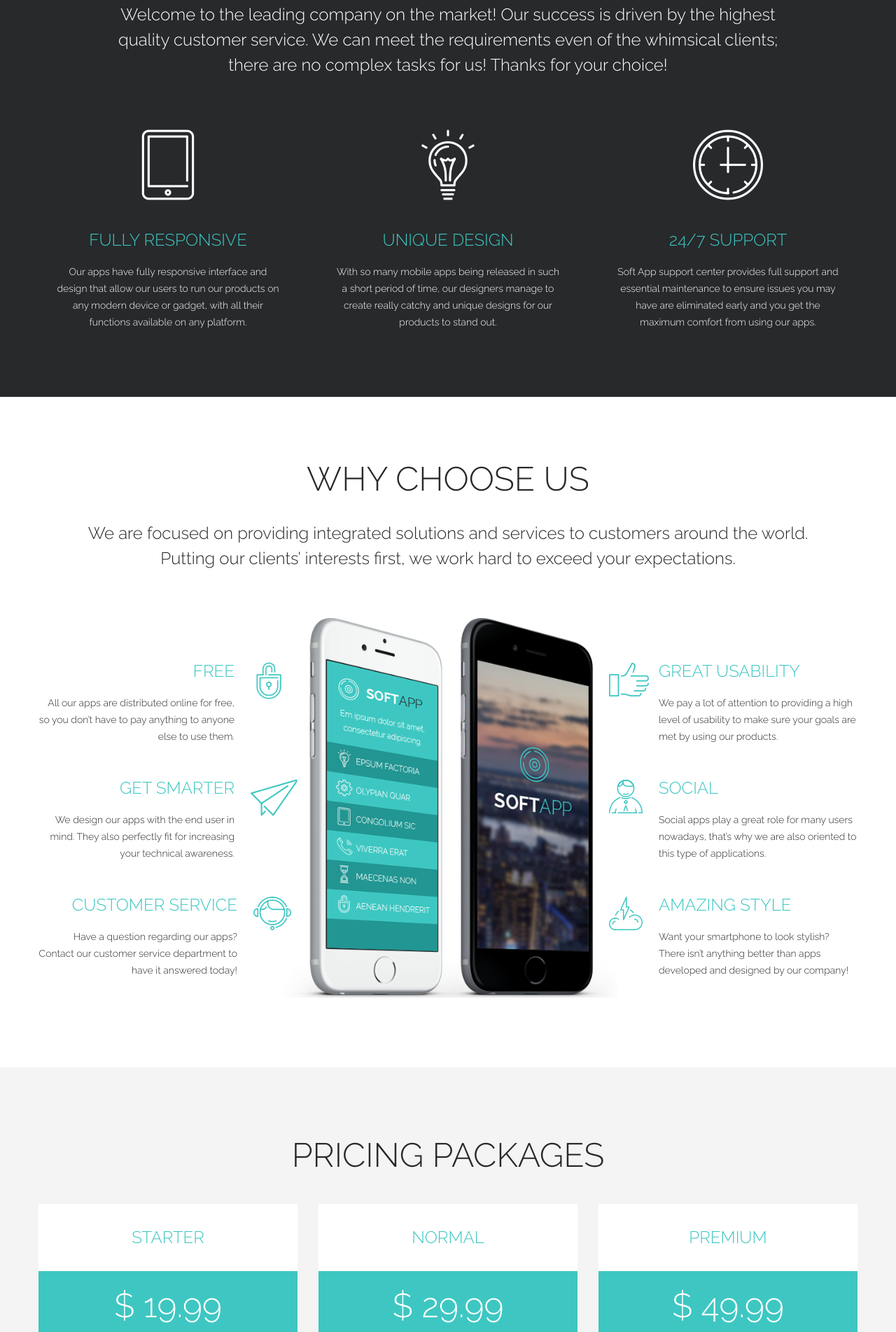
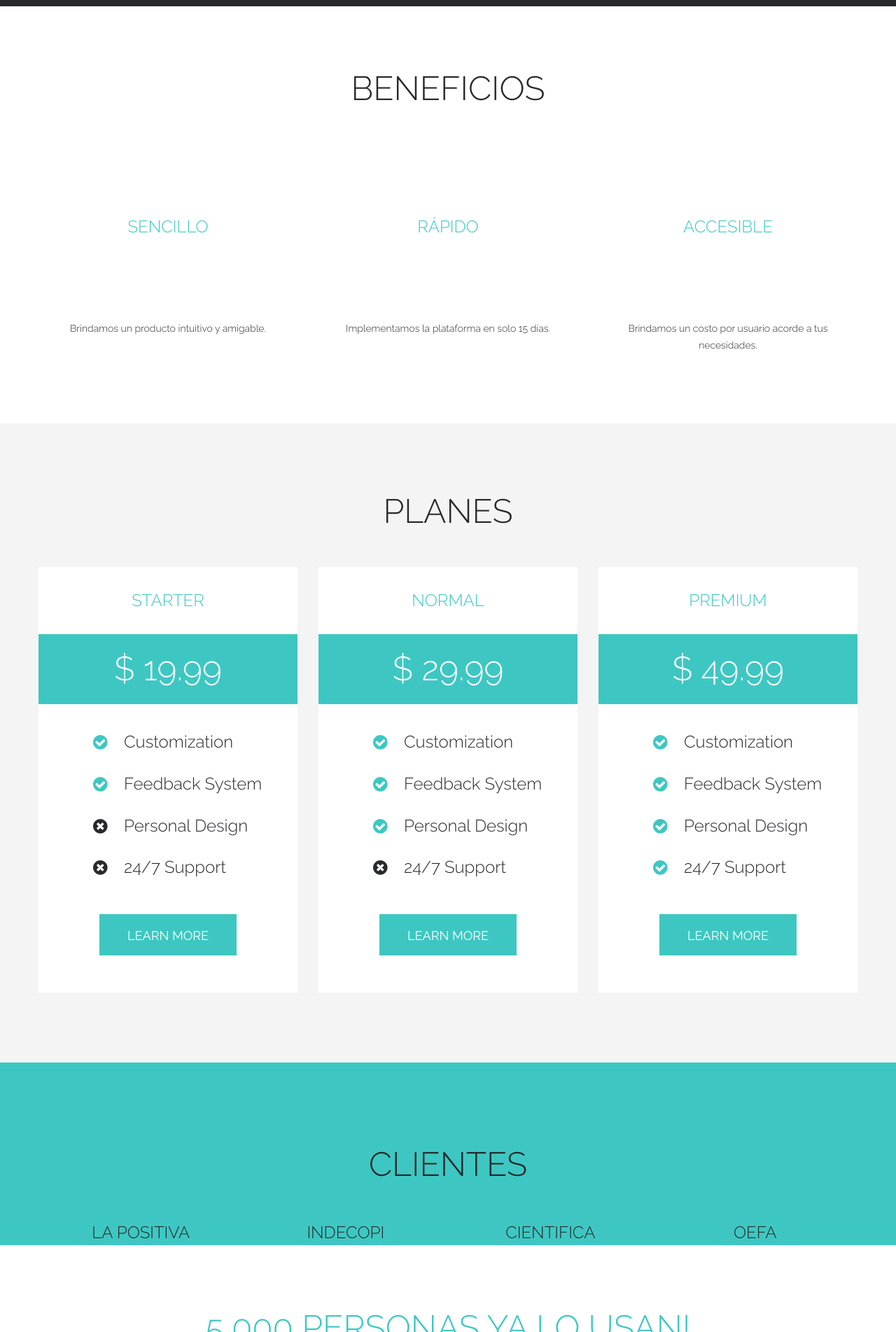
Before and after one commit to allisonfrias/knowmady, a plain HTML site: page index.html in a window 1280 px wide. Shown: the part 897-2800 px from the top of the page at 70% size. Drawn offline with Linux system fonts and the light colour scheme; a script that the page names is missing.

Commit message:
making changes

```diff
--- a/index.html
+++ b/index.html
@@ -2,7 +2,7 @@
 <html lang="en" class="wide wow-animation">
   <head>
     <!-- Site Title-->
-    <title>Home</title>
+    <title>Knowmady</title>
     <meta name="format-detection" content="telephone=no">
     <meta name="viewport" content="width=device-width, height=device-height, initial-scale=1.0, maximum-scale=1.0, user-scalable=0">
     <meta http-equiv="X-UA-Compatible" content="IE=edge">
@@ -30,13 +30,16 @@
                 <!-- RD Navbar Toggle-->
                 <button data-rd-navbar-toggle=".rd-navbar-nav-wrap" class="rd-navbar-toggle"><span></span></button>
                 <!-- RD Navbar Brand--><a href="index.html" class="rd-navbar-brand">
-                  <div class="brand-logo"><span class="icon icon-lg icon-primary fl-puppets-disc33"></span></div>
+                  <div class="brand-logo">
+                    <img src="" alt="">
+                    <!--<span class="icon icon-lg icon-primary fl-puppets-disc33"></span>-->
+                  </div>
                   <div class="brand-name"><span class="text-white text-bold">Soft</span><span>App</span></div></a>
               </div>
               <div class="rd-navbar-nav-wrap">
                 <!-- RD Navbar Nav-->
                 <ul class="rd-navbar-nav">
-                  <li class="active"><a href="index.html">Home</a>
+                  <li class="active"><a href="index.html">Inicio</a>
                     <!-- RD Navbar Dropdown-->
                     <ul class="rd-navbar-dropdown">
                       <li><a href="#">History</a>
@@ -53,14 +56,16 @@
                       </li>
                     </ul>
                   </li>
-                  <li><a href="about.html">About</a>
+                  <li><a href="about.html">¿Cómo lo hacemos posible?</a>
                   </li>
-                  <li><a href="services.html">Services</a>
+                  <li><a href="services.html">Beneficios</a>
                   </li>
-                  <li><a href="blog.html">Blog</a>
+                  <li><a href="blog.html">Planes</a>
                   </li>
-                  <li><a href="contacts.html">Contacts</a>
+                  <li><a href="contacts.html">Contacto</a>
                   </li>
+                  <!-- <li><a href="contacts.html">Pruébalo</a>
+                  </li> -->
                 </ul>
               </div>
             </div>
@@ -86,7 +91,7 @@
                 </div>
               </div>
               <div class="cell-sm-6 offset-top-40 offset-md-top-0">
-                <figure class="image-wrap-variant-1"><img src="images/home-1-800x659.png" alt="" width="800" height="659"/>
+                <figure class="image-wrap-variant-1"><img src="images/slider_1_screenshot.png" alt="" width="800" height="659"/>
                 </figure>
               </div>
             </div>
@@ -98,17 +103,17 @@
           <div class="shell">
             <div class="range range-sm-center">
               <div class="cell-sm-10">
-                <h3>Simple. Stunning. Smart.</h3>
-                <p class="big">Welcome to the leading company on the market! Our success is driven by the highest quality customer service. We can meet the requirements even of the whimsical clients; there are no complex tasks for us! Thanks for your choice!</p>
+                <h3>¿Cómo lo hacemos posible?</h3>
+                <p class="big">A través de una plataforma customizable, alojada en la nube; desarrollamos un producto que se ajuste a tus necesidades. El cual cuenta con las funcionalidades más usadas por las empresas, dentro de un sistema de gestión de aprendizaje completamente intuitivo.</p>
               </div>
-            </div>
+
+            <!-- </div>
             <div class="range range-sm-center offset-top-50 offset-sm-top-75">
               <div class="cell-sm-6 cell-md-4">
                 <article class="box-custom"><span class="icon icon-xl icon-white fl-puppets-telephone113"></span>
                   <h5><a href="#">Fully Responsive</a></h5>
                   <p>
                     Our apps have fully responsive interface and design that allow our users to run our products on any modern device or gadget, with all their functions available on any platform.
-
                   </p>
                 </article>
               </div>
@@ -128,7 +133,7 @@
                   <p>Soft App support center provides full support and essential maintenance to ensure issues you may have are eliminated early and you get the maximum comfort from using our apps.</p>
                 </article>
               </div>
-            </div>
+            </div> -->
           </div>
         </section>
 
@@ -137,23 +142,58 @@
           <div class="shell">
             <div class="range range-sm-center text-center">
               <div class="cell-sm-11">
-                <h3>Why choose us</h3>
-                <p class="big">We are focused on providing integrated solutions and services to customers around the world. Putting our clients’ interests first, we work hard to exceed your expectations.</p>
+                <h3>Beneficios</h3>
+                <!-- <p class="big">We are focused on providing integrated solutions and services to customers around the world. Putting our clients’ interests first, we work hard to exceed your expectations.</p> -->
               </div>
             </div>
           </div>
+
+
+
+
+
           <div class="shell-wide">
             <div class="range range-xs-center offset-top-40 offset-md-top-75">
               <div class="cell-sm-10 cell-md-12">
                 <div class="range range-xs-center">
-                  <div class="cell-sm-8 cell-md-4 cell-md-push-2">
+
+                </div>
+                <div class="range range-sm-center offset-top-50 offset-sm-top-75">
+                  <div class="cell-sm-6 cell-md-4">
+                    <h5 class="box-custom"><a href="#">Sencillo</a></h5>
+                    <article class="box-custom"><span class="icon icon-xl icon-white fl-puppets-telephone113"></span>
+                      <p>
+                        Brindamos un producto intuitivo y amigable.
+                      </p>
+                    </article>
+                  </div>
+                  <div class="cell-sm-6 cell-md-4 offset-top-45 offset-sm-top-0">
+                    <h5 class="box-custom"><a href="#">Rápido</a></h5>
+                    <article class="box-custom"><span class="icon icon-xl icon-white fl-puppets-light102"></span>
+                      <p>
+                        Implementamos la plataforma en solo 15 días.
+                      </p>
+                    </article>
+                  </div>
+                  <div class="cell-sm-6 cell-md-4 offset-top-45 offset-md-top-0">
+                    <h5 class="box-custom"><a href="#">Accesible</a></h5>
+                    <article class="box-custom"><span class="icon icon-xl icon-white fl-puppets-circular-clock"></span>
+                      <p>Brindamos un costo por usuario acorde a tus necesidades.</p>
+                    </article>
+                  </div>
+                </div>
+
+
+
+
+                  <!-- <div class="cell-sm-8 cell-md-4 cell-md-push-2">
                     <figure class="image-wrap-variant-2"><img src="images/home-2-568x642.png" alt="" width="568" height="642"/>
                     </figure>
-                  </div>
-                  <div class="cell-xs-10 cell-sm-6 cell-md-4 offset-top-40 offset-md-top-50 cell-md-push-1">
+                  </div> -->
+                  <!--<div class="cell-xs-10 cell-sm-6 cell-md-4 offset-top-40 offset-md-top-50 cell-md-push-1">
                     <div class="inset-md-right-15 inset-xl-right-60">
                       <ul class="list-xl">
-                        <li>
+                         <li>
                           <article class="icon-box icon-box-right">
                             <div class="box-left"><span class="icon icon-primary icon-md fl-puppets-padlock75"></span></div>
                             <div class="box-body">
@@ -162,16 +202,16 @@
                             </div>
                           </article>
                         </li>
-                        <li>
-                          <article class="icon-box icon-box-right">
+                        <li> -->
+                          <!-- <article class="icon-box icon-box-right">
                             <div class="box-left"><span class="icon icon-primary icon-md fl-puppets-paper-plane"></span></div>
                             <div class="box-body">
                               <h5><a href="#">GET SMARTER</a></h5>
                               <p>We design our apps with the end user in mind. They also perfectly fit for increasing your technical awareness.</p>
                             </div>
                           </article>
-                        </li>
-                        <li>
+                        </li> -->
+                        <!-- <li>
                           <article class="icon-box icon-box-right">
                             <div class="box-left"><span class="icon icon-primary icon-sm fl-puppets-telesales"></span></div>
                             <div class="box-body">
@@ -182,8 +222,8 @@
                         </li>
                       </ul>
                     </div>
-                  </div>
-                  <div class="cell-xs-10 cell-sm-6 cell-md-4 offset-top-40 offset-md-top-50 cell-md-push-3">
+                  </div>-->
+                  <!-- <div class="cell-xs-10 cell-sm-6 cell-md-4 offset-top-40 offset-md-top-50 cell-md-push-3">
                     <div class="inset-md-left-15 inset-xl-left-60">
                       <ul class="list-xl">
                         <li>
@@ -215,7 +255,7 @@
                         </li>
                       </ul>
                     </div>
-                  </div>
+                  </div> -->
                 </div>
               </div>
             </div>
@@ -227,7 +267,7 @@
           <div class="shell">
             <div class="range text-center">
               <div class="cell-xs-12">
-                <h3>Pricing Packages</h3>
+                <h3>Planes</h3>
               </div>
             </div>
             <div class="range range-sm-center offset-top-40">
@@ -293,7 +333,7 @@
         </section>
 
         <!-- Highly configurable products-->
-        <section class="section-66 section-lg-87 bg-gray-dark">
+        <!-- <section class="section-66 section-lg-87 bg-gray-dark">
           <div class="shell text-center text-md-left">
             <div class="range range-sm-middle">
               <div class="cell-md-9">
@@ -304,12 +344,12 @@
               </div>
             </div>
           </div>
-        </section>
+        </section> -->
 
         <!-- Amazing Features-->
         <section class="section-top-66 section-md-top-115 bg-primary">
           <div class="shell">
-            <div class="range range-sm-center range-md-reverse">
+            <!-- <div class="range range-sm-center range-md-reverse">
               <div class="cell-md-6 offset-top-0">
                 <h3 class="text-white">Amazing Features</h3>
                 <p class="big">Not all modern apps are made equal but our products have a lot of features that you may find useful.</p>
@@ -345,14 +385,34 @@
                 <figure class="image-wrap-variant-3"><img src="images/home-3-1123x732.png" alt="" width="1123" height="732"/>
                 </figure>
               </div>
+            </div> -->
+
+
+            <div class="shell text-center">
+                <h3>Clientes</h3>
+              <div class="range">
+
+                <div class="cell-sm-6 cell-md-3">
+                  <h5 class="offset-top-15 offset-sm-top-33">La Positiva</h5>
+                </div>
+                <div class="cell-sm-6 cell-md-3 offset-top-50 offset-sm-top-0">
+                  <h5 class="offset-top-15 offset-sm-top-33">Indecopi</h5>
+                </div>
+                <div class="cell-sm-6 cell-md-3 offset-top-50 offset-md-top-0">
+                  <h5 class="offset-top-15 offset-sm-top-33">Cientifica</h5>
+                </div>
+                <div class="cell-sm-6 cell-md-3 offset-top-50 offset-md-top-0">
+                  <h5 class="offset-top-15 offset-sm-top-33">OEFA</h5>
+                </div>
+              </div>
             </div>
-          </div>
-        </section>
+            </section>
 
         <!-- What we do-->
-        <section class="section-66 section-sm-top-100 section-sm-bottom-90 bg-gray-dark">
+        <!-- <section class="section-66 section-sm-top-100 section-sm-bottom-90 bg-gray-dark">
           <div class="shell text-center">
             <div class="range">
+
               <div class="cell-sm-6 cell-md-3">
                 <div class="progress-bar-radial-wrap">
                   <div data-value="25" data-stroke="25" data-trail="2" data-gradient="#3ec7c2" class="progress-bar-js progress-bar-radial progress-bar-primary"></div>
@@ -379,26 +439,26 @@
               </div>
             </div>
           </div>
-        </section>
+        </section> -->
 
         <!-- Subscribe to our newsletter-->
         <section class="section-66 section-md-top-87 section-md-bottom-90">
           <div class="shell text-center">
             <div class="range">
               <div class="cell-xs-12">
-                <h3 class="text-primary">Subscribe to our newsletter</h3>
-                <p class="big">Get useful tips, app updates and resources straight into your inbox.</p>
+                <h3 class="text-primary">5,000 personas ya lo usan!</h3>
+                <!-- <p class="big">Get useful tips, app updates and resources straight into your inbox.</p>
                 <div class="max-width-1 block-centered offset-top-45">
-                  <!-- RD Mailform-->
-                  <form data-form-output="form-output-global" data-form-type="subscribe" method="post" action="bat/rd-mailform.php" class="rd-mailform rd-mailform-inline">
+                   RD Mailform-->
+                  <!-- <form data-form-output="form-output-global" data-form-type="subscribe" method="post" action="bat/rd-mailform.php" class="rd-mailform rd-mailform-inline">
                     <div class="form-group">
                       <label for="subscribe-email" class="form-label">Enter your email:</label>
                       <input id="subscribe-email" type="email" name="email" data-constraints="@Email @Required" class="form-control">
                     </div>
                     <button type="submit" class="btn btn-primary">Subscribe</button>
-                  </form>
-                </div>
-              </div>
+                  </form> -->
+                <!-- </div>
+              </div> -->
             </div>
           </div>
         </section>
@@ -417,9 +477,11 @@
               </ul>
             </div>
             <div class="cell-xs-12 offset-top-25">
-              <p class="rights"><a href="index.html" class="brand">Soft App</a>&nbsp;&#169;&nbsp;<span id="copyright-year"></span><span class="separator"></span><a href="privacy.html" class="link-white">Privacy Policy</a>
+              <p class="rights">
+                2018 Todos los derechos reservados
+                <!-- <a href="index.html" class="brand">Soft App</a>&nbsp;&#169;&nbsp;<span id="copyright-year"></span><span class="separator"></span><a href="privacy.html" class="link-white">Privacy Policy</a>
                 More <a rel="nofollow" href="http://www.templatemonster.com/category.php?category=459&type=1" target="_blank">Software Templates at TemplateMonster.com</a>
-              </p>
+              </p> -->
             </div>
           </div>
         </div>
```
Also changed, not shown: images/imagen_slider.png (added), images/slider_1_screenshot.png (added).
